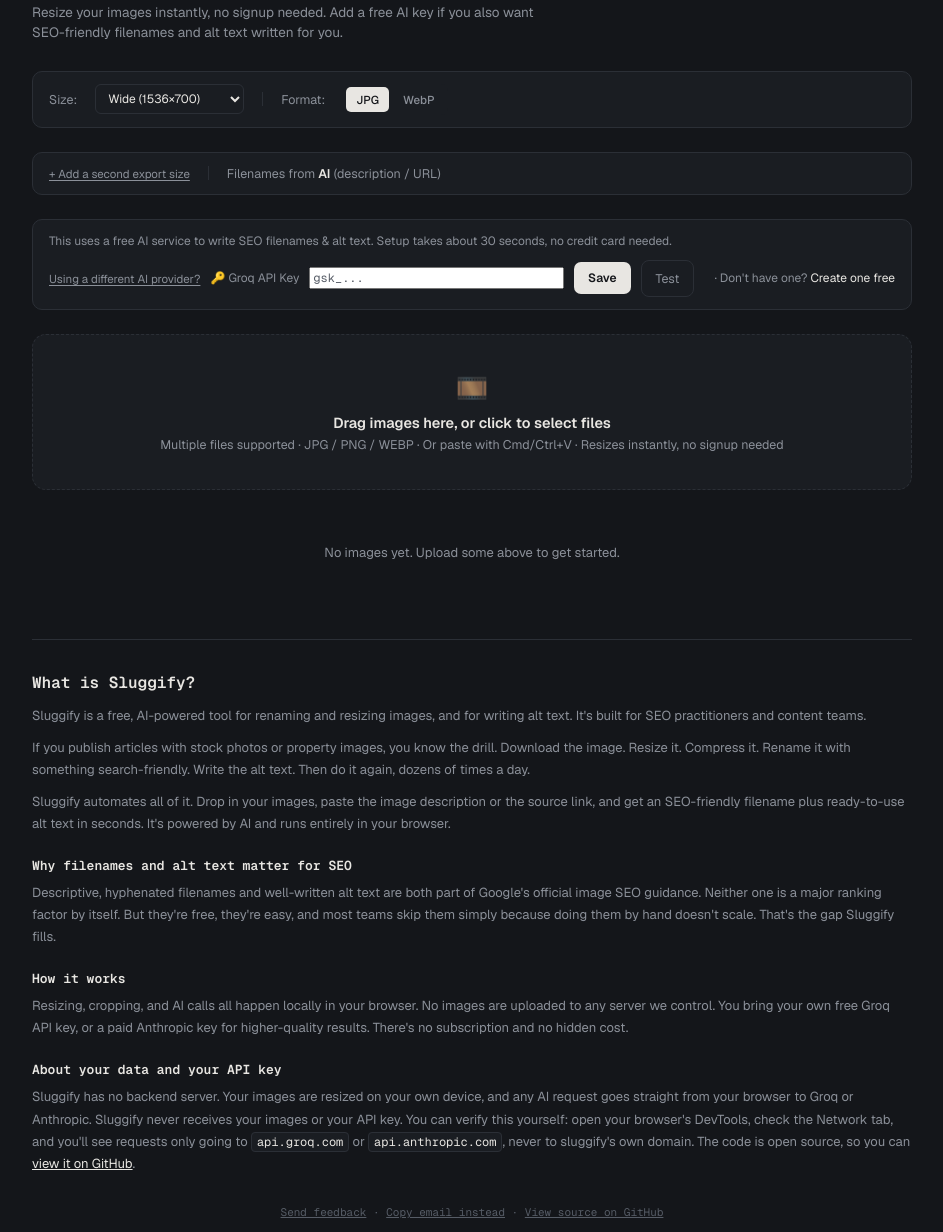
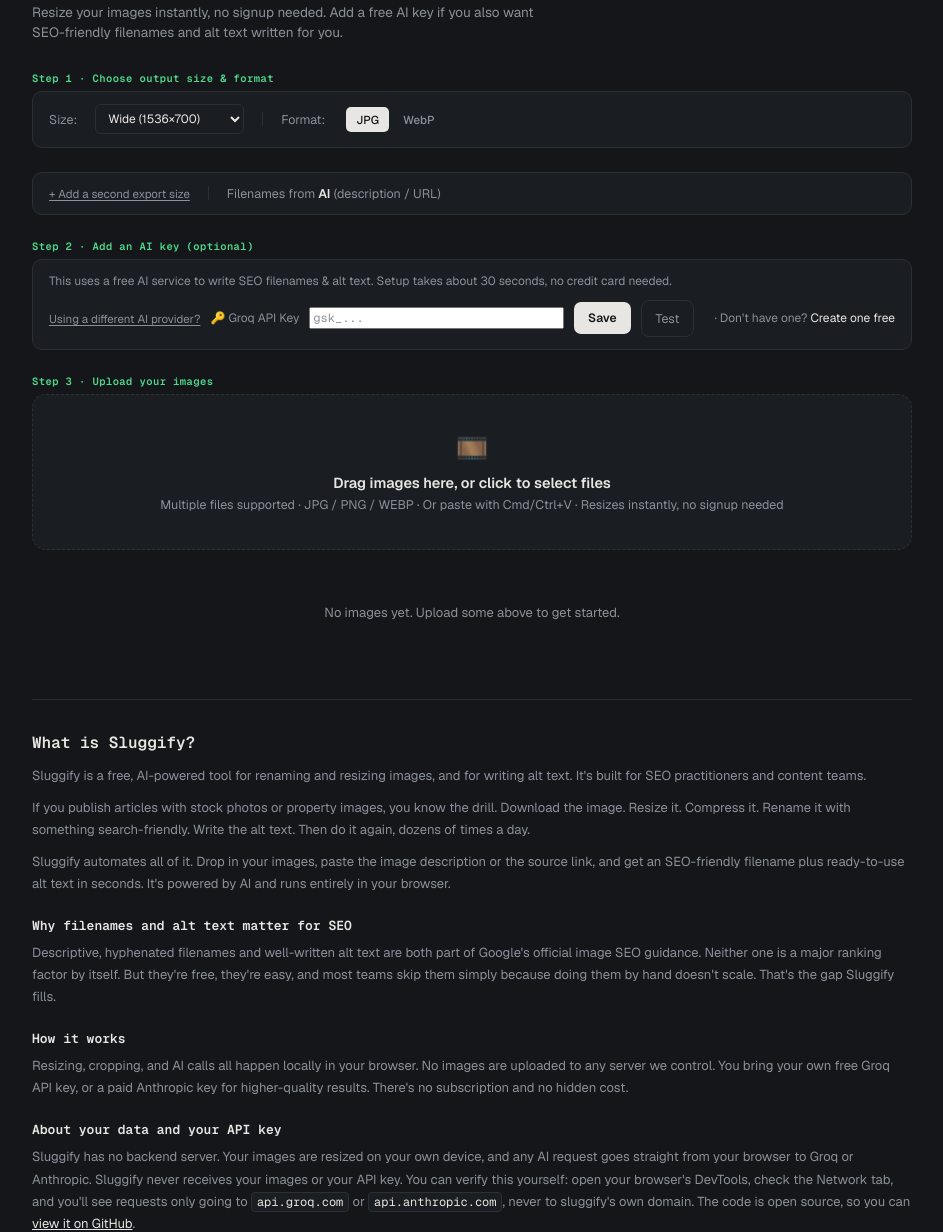
Before and after one commit to regadinzki/sluggify, a plain HTML site: page index.html in a window 1280 px wide. Shown: the part 68-1300 px from the top of the page, without its empty margins (168-1111 px from the left). Drawn offline with nearby package versions, Linux system fonts and the light colour scheme.

Commit message:
Apply the other two approved design fixes: footer/placeholder text now uses the same readable gray as other secondary text (was failing WCAG contrast at 2.5:1, now 5.6:1), and added small step labels (Step 1/2/3) above the size, API key, and upload sections so the workflow order is visually clear

```diff
--- a/index.html
+++ b/index.html
@@ -113,6 +113,7 @@
     font-size:12.5px;color:var(--text-dim);
   }
   .settings b{color:var(--text);font-weight:600;}
+  .step-label{font-size:10.5px;font-weight:600;color:var(--green);letter-spacing:.04em;margin:0 0 6px;font-family:'Geist Mono',monospace;}
   .settings .divider{width:1px;height:14px;background:var(--card-border);}
   .custom-size-check{display:flex;align-items:center;gap:5px;cursor:pointer;color:var(--text-dim);}
   .custom-size-check input{cursor:pointer;}
@@ -236,7 +237,7 @@
   }
   textarea{min-height:44px;}
   textarea:focus, input[type=text]:focus{border-color:var(--accent-dim);}
-  textarea::placeholder, input::placeholder{color:#565C66;}
+  textarea::placeholder, input::placeholder{color:#8B9099;}
 
   .gen-row{display:flex;gap:8px;align-items:center;}
   .gen-btn{
@@ -300,14 +301,14 @@
   .about-copy code{font-family:'Geist Mono',monospace;background:var(--bg-soft);border:1px solid var(--card-border);border-radius:4px;padding:1px 5px;font-size:12px;color:var(--text);}
   .about-copy a{color:var(--accent);}
 
-  footer{margin-top:30px;text-align:center;color:#565C66;font-size:11px;font-family:'Geist Mono',monospace;}
-  footer a{color:#565C66;text-decoration:underline;}
-  footer a:hover{color:var(--text-dim);}
+  footer{margin-top:30px;text-align:center;color:#8B9099;font-size:11px;font-family:'Geist Mono',monospace;}
+  footer a{color:#8B9099;text-decoration:underline;}
+  footer a:hover{color:var(--text);}
   .footer-copy-btn{
-    background:none;border:none;color:#565C66;text-decoration:underline;
+    background:none;border:none;color:#8B9099;text-decoration:underline;
     font-family:inherit;font-size:11px;padding:0;
   }
-  .footer-copy-btn:hover{color:var(--text-dim);}
+  .footer-copy-btn:hover{color:var(--text);}
   .footer-copy-btn.copied{color:var(--green);text-decoration:none;}
 
   .apikey-bar{
@@ -389,6 +390,7 @@
     </div>
   </header>
 
+  <div class="step-label">Step 1 · Choose output size &amp; format</div>
   <div class="settings">
     <span id="sizeLabel">Size:</span>
     <select id="primarySizePreset" class="size-select" aria-labelledby="sizeLabel" onchange="onPrimaryPresetChange()">
@@ -426,6 +428,7 @@
     <span>Filenames from <b>AI</b> (description / URL)</span>
   </div>
 
+  <div class="step-label">Step 2 · Add an AI key (optional)</div>
   <div class="apikey-bar" id="apikeyBar">
     <div class="apikey-hint" id="apikeyHint">This uses a free AI service to write SEO filenames &amp; alt text. Setup takes about 30 seconds, no credit card needed.</div>
     <div class="apikey-row">
@@ -444,6 +447,7 @@
     </div>
   </div>
 
+  <div class="step-label">Step 3 · Upload your images</div>
   <div class="dropzone" id="dropzone">
     <div class="icon">🎞️</div>
     <div class="title">Drag images here, or click to select files</div>
```
